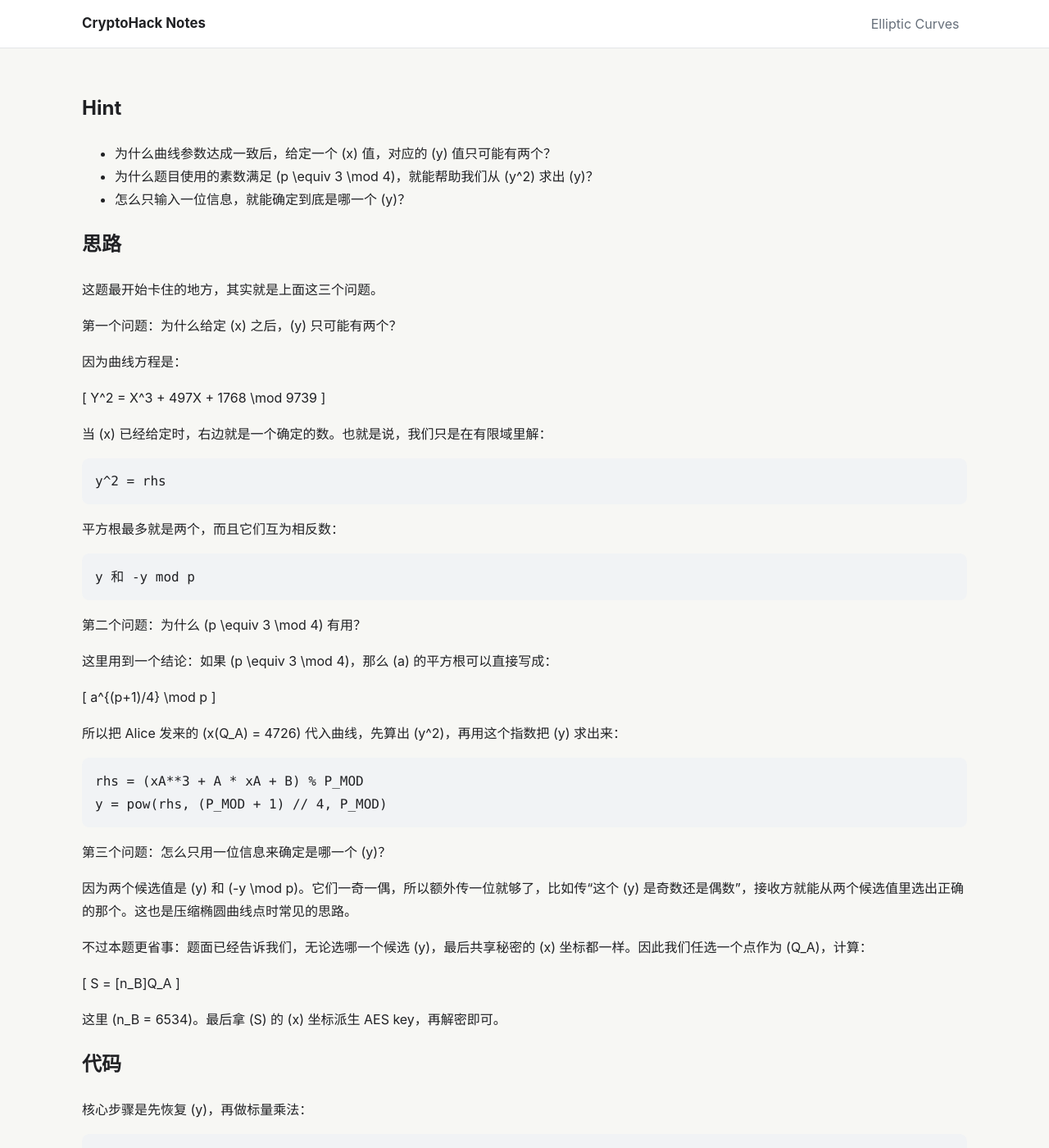
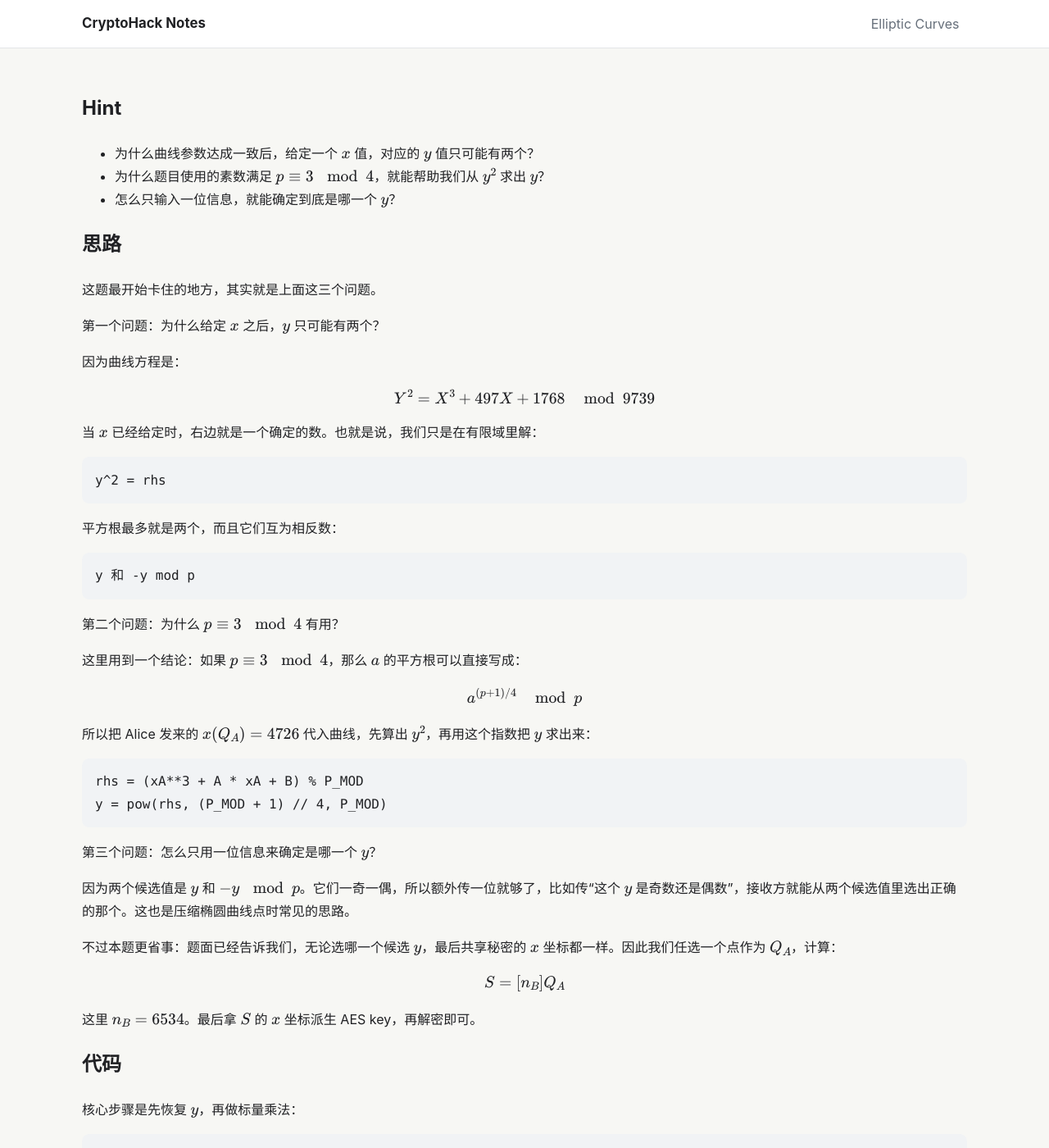
Before and after one commit to H4ng1ngTree/CryptoHack-CN, a Jekyll site: the page built from Elliptic Curves/Efficient Exchange/WP.md, in a window 1280 px wide and 1400 px high. Shown: the whole window at 82% size. Built offline with Jekyll 4.4.1, drawn with Linux system fonts in a browser that asks for light colours; our own code applies the rules of GitHub Pages for plain Markdown files; some of the changed text lies outside the part shown.

Commit message:
修复两题公式渲染并校验WP代码

````diff
--- a/Elliptic Curves/Efficient Exchange/WP.md
+++ b/Elliptic Curves/Efficient Exchange/WP.md
@@ -1,22 +1,22 @@
 ## Hint
 
-- 为什么曲线参数达成一致后，给定一个 \(x\) 值，对应的 \(y\) 值只可能有两个？
-- 为什么题目使用的素数满足 \(p \equiv 3 \mod 4\)，就能帮助我们从 \(y^2\) 求出 \(y\)？
-- 怎么只输入一位信息，就能确定到底是哪一个 \(y\)？
+- 为什么曲线参数达成一致后，给定一个 $x$ 值，对应的 $y$ 值只可能有两个？
+- 为什么题目使用的素数满足 $p \equiv 3 \mod 4$，就能帮助我们从 $y^2$ 求出 $y$？
+- 怎么只输入一位信息，就能确定到底是哪一个 $y$？
 
 ## 思路
 
 这题最开始卡住的地方，其实就是上面这三个问题。
 
-第一个问题：为什么给定 \(x\) 之后，\(y\) 只可能有两个？
+第一个问题：为什么给定 $x$ 之后，$y$ 只可能有两个？
 
 因为曲线方程是：
 
-\[
+$$
 Y^2 = X^3 + 497X + 1768 \mod 9739
-\]
+$$
 
-当 \(x\) 已经给定时，右边就是一个确定的数。也就是说，我们只是在有限域里解：
+当 $x$ 已经给定时，右边就是一个确定的数。也就是说，我们只是在有限域里解：
 
 ```text
 y^2 = rhs
@@ -28,36 +28,36 @@ y^2 = rhs
 y 和 -y mod p
 ```
 
-第二个问题：为什么 \(p \equiv 3 \mod 4\) 有用？
+第二个问题：为什么 $p \equiv 3 \mod 4$ 有用？
 
-这里用到一个结论：如果 \(p \equiv 3 \mod 4\)，那么 \(a\) 的平方根可以直接写成：
+这里用到一个结论：如果 $p \equiv 3 \mod 4$，那么 $a$ 的平方根可以直接写成：
 
-\[
+$$
 a^{(p+1)/4} \mod p
-\]
+$$
 
-所以把 Alice 发来的 \(x(Q_A) = 4726\) 代入曲线，先算出 \(y^2\)，再用这个指数把 \(y\) 求出来：
+所以把 Alice 发来的 $x(Q_A) = 4726$ 代入曲线，先算出 $y^2$，再用这个指数把 $y$ 求出来：
 
 ```python
 rhs = (xA**3 + A * xA + B) % P_MOD
 y = pow(rhs, (P_MOD + 1) // 4, P_MOD)
 ```
 
-第三个问题：怎么只用一位信息来确定是哪一个 \(y\)？
+第三个问题：怎么只用一位信息来确定是哪一个 $y$？
 
-因为两个候选值是 \(y\) 和 \(-y \mod p\)。它们一奇一偶，所以额外传一位就够了，比如传“这个 \(y\) 是奇数还是偶数”，接收方就能从两个候选值里选出正确的那个。这也是压缩椭圆曲线点时常见的思路。
+因为两个候选值是 $y$ 和 $-y \mod p$。它们一奇一偶，所以额外传一位就够了，比如传“这个 $y$ 是奇数还是偶数”，接收方就能从两个候选值里选出正确的那个。这也是压缩椭圆曲线点时常见的思路。
 
-不过本题更省事：题面已经告诉我们，无论选哪一个候选 \(y\)，最后共享秘密的 \(x\) 坐标都一样。因此我们任选一个点作为 \(Q_A\)，计算：
+不过本题更省事：题面已经告诉我们，无论选哪一个候选 $y$，最后共享秘密的 $x$ 坐标都一样。因此我们任选一个点作为 $Q_A$，计算：
 
-\[
+$$
 S = [n_B]Q_A
-\]
+$$
 
-这里 \(n_B = 6534\)。最后拿 \(S\) 的 \(x\) 坐标派生 AES key，再解密即可。
+这里 $n_B = 6534$。最后拿 $S$ 的 $x$ 坐标派生 AES key，再解密即可。
 
 ## 代码
 
-核心步骤是先恢复 \(y\)，再做标量乘法：
+核心步骤是先恢复 $y$，再做标量乘法：
 
 ```python
 xA = 4726
````
Also changed, not shown: other parts of Elliptic Curves/Efficient Exchange/WP.md (+1 -0 lines), Elliptic Curves/Curves and Logs/WP.md (+7 -5 lines), 2 other files.
